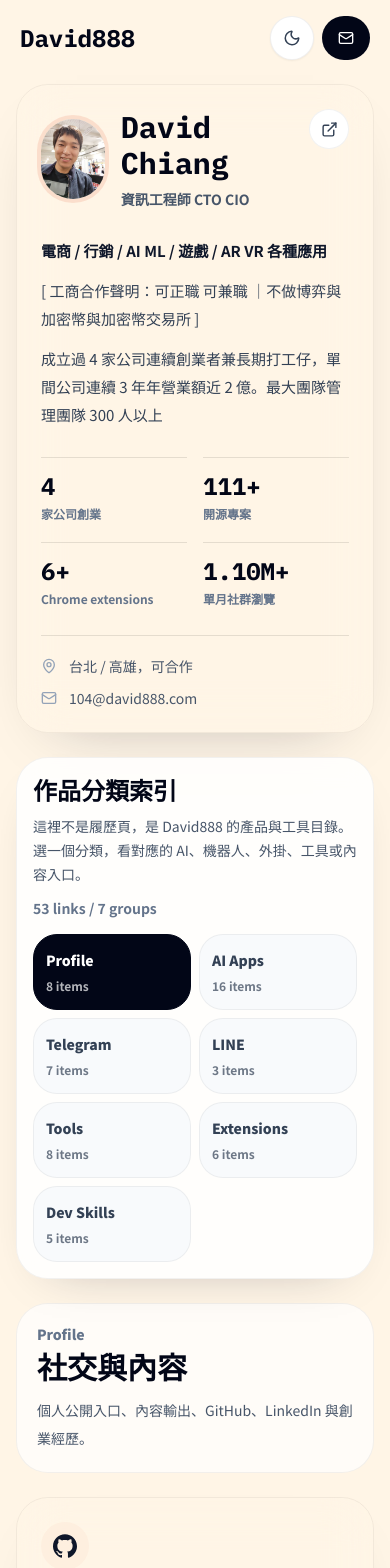
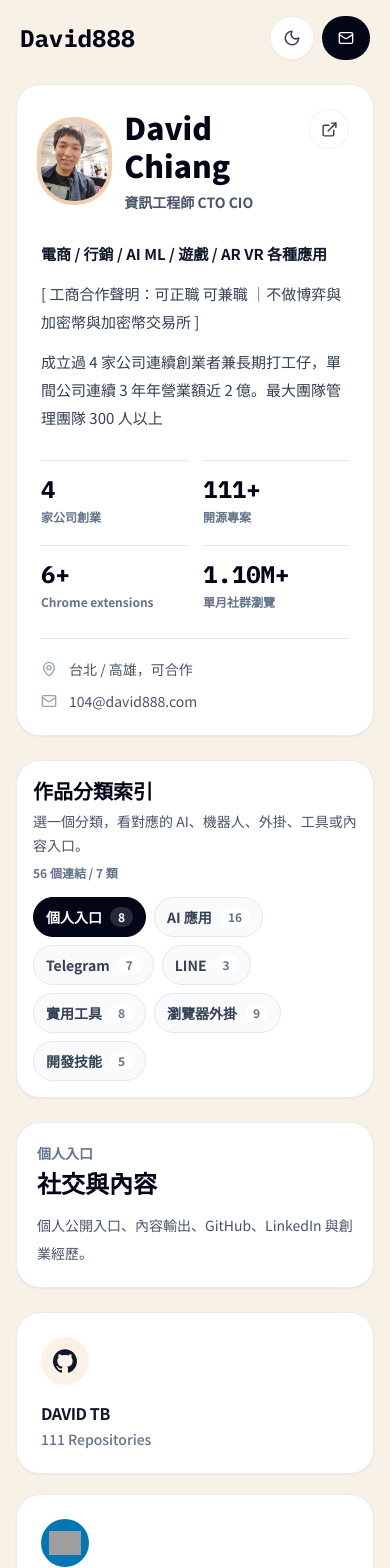
Before and after one commit to tbdavid2019/david888-bento-portfolio, a React (Vite) app: page / in a window 390 px wide. Shown: the top 1568 px of the page. Built offline with nearby package versions, Linux system fonts and the light colour scheme; grey boxes are pictures that could not be loaded.

Commit message:
Refine extension layout and copy

```diff
--- a/components/BentoGrid.tsx
+++ b/components/BentoGrid.tsx
@@ -21,13 +21,13 @@ type CategoryMeta = {
 const categories: CategoryMeta[] = [
   {
     id: 'social',
-    label: 'Profile',
+    label: '個人入口',
     title: '社交與內容',
     summary: '個人公開入口、內容輸出、GitHub、LinkedIn 與創業經歷。',
   },
   {
     id: 'ai',
-    label: 'AI Apps',
+    label: 'AI 應用',
     title: 'AI 應用與研究',
     summary: 'Hugging Face spaces、命理可視化、文件處理、投資研究與各種 AI prototype。',
   },
@@ -45,25 +45,25 @@ const categories: CategoryMeta[] = [
   },
   {
     id: 'tools',
-    label: 'Tools',
+    label: '實用工具',
     title: '實用工具與服務',
     summary: '資產管理、轉址追蹤、地圖、查詢工具與個人服務集合。',
   },
   {
     id: 'extensions',
-    label: 'Extensions',
+    label: '瀏覽器外掛',
     title: '瀏覽器外掛',
-    summary: 'Chrome extension、生產力、學習、聊天與網址處理工具。',
+    summary: 'Chrome 外掛：摘要、聊天、分頁整理、學單字、改字體，讓日常瀏覽和資料整理更省力。',
   },
   {
     id: 'skills',
-    label: 'Dev Skills',
+    label: '開發技能',
     title: '專業開發技能',
     summary: '給 LLM / Agent 使用的開發文件技能與維護能力。',
   },
   {
     id: 'others',
-    label: 'Others',
+    label: '其他',
     title: '其他作品',
     summary: '暫時不歸類但仍可瀏覽的作品。',
   },
@@ -118,22 +118,22 @@ export const BentoGrid: React.FC = () => {
       </aside>
 
       <section className="min-w-0 space-y-6">
-        <div className="rounded-3xl border border-black/[0.05] bg-white/85 p-4 shadow-[0_18px_50px_-36px_rgba(15,23,42,0.38)] backdrop-blur-md dark:border-white/[0.08] dark:bg-slate-900/85 md:p-5">
-          <div className="mb-4 flex flex-col gap-3 md:flex-row md:items-end md:justify-between">
+        <div className="rounded-2xl border border-slate-200/80 bg-white p-4 shadow-sm dark:border-white/[0.08] dark:bg-slate-900/85 md:p-5">
+          <div className="mb-4 flex flex-col gap-2 md:flex-row md:items-end md:justify-between">
             <div>
-              <h2 className="text-2xl font-black text-slate-950 dark:text-white md:text-3xl">
+              <h2 className="text-xl font-black text-slate-950 dark:text-white md:text-2xl">
                 作品分類索引
               </h2>
-              <p className="mt-2 max-w-2xl text-sm leading-6 text-slate-600 dark:text-slate-300">
-                這裡不是履歷頁，是 David888 的產品與工具目錄。選一個分類，看對應的 AI、機器人、外掛、工具或內容入口。
+              <p className="mt-1 max-w-2xl text-sm leading-6 text-slate-600 dark:text-slate-300">
+                選一個分類，看對應的 AI、機器人、外掛、工具或內容入口。
               </p>
             </div>
-            <div className="shrink-0 text-sm font-bold text-slate-500 dark:text-slate-400">
-              {items.length} links / {visibleCategories.length} groups
+            <div className="shrink-0 text-xs font-bold text-slate-500 dark:text-slate-400">
+              {items.length} 個連結 / {visibleCategories.length} 類
             </div>
           </div>
 
-          <div className="grid grid-cols-2 gap-2 sm:grid-cols-3 xl:grid-cols-7">
+          <div className="flex flex-wrap gap-2">
             {visibleCategories.map((category) => {
               const isActive = category.id === activeCategory?.id;
               const count = groupedItems[category.id]?.length ?? 0;
@@ -143,15 +143,17 @@ export const BentoGrid: React.FC = () => {
                   key={category.id}
                   type="button"
                   onClick={() => setActiveCategoryId(category.id)}
-                  className={`min-h-[76px] rounded-2xl border px-3 py-3 text-left transition-all duration-300 ${
+                  className={`inline-flex h-10 items-center gap-2 rounded-full border px-3 text-sm font-bold transition-all duration-200 ${
                     isActive
                       ? 'border-slate-950 bg-slate-950 text-white dark:border-primary dark:bg-primary dark:text-slate-950'
-                      : 'border-black/[0.05] bg-slate-50 text-slate-700 hover:bg-white dark:border-white/[0.08] dark:bg-slate-800/70 dark:text-slate-200 dark:hover:bg-slate-800'
+                      : 'border-slate-200 bg-slate-50 text-slate-700 hover:border-slate-300 hover:bg-white dark:border-white/[0.08] dark:bg-slate-800/70 dark:text-slate-200 dark:hover:bg-slate-800'
                   }`}
                   aria-pressed={isActive}
                 >
-                  <div className="truncate text-sm font-black">{category.label}</div>
-                  <div className="mt-2 text-xs font-semibold opacity-70">{count} items</div>
+                  <span>{category.label}</span>
+                  <span className={`rounded-full px-2 py-0.5 text-xs ${isActive ? 'bg-white/15' : 'bg-white text-slate-500 dark:bg-slate-900 dark:text-slate-400'}`}>
+                    {count}
+                  </span>
                 </button>
               );
             })}
@@ -159,13 +161,13 @@ export const BentoGrid: React.FC = () => {
         </div>
 
         {activeCategory && (
-          <div className="rounded-3xl border border-black/[0.05] bg-white/70 p-5 dark:border-white/[0.08] dark:bg-slate-900/70 md:p-6">
+          <div className="rounded-2xl border border-slate-200/80 bg-white p-5 shadow-sm dark:border-white/[0.08] dark:bg-slate-900/70 md:p-6">
             <div className="flex flex-col gap-4 md:flex-row md:items-start md:justify-between">
               <div className="max-w-3xl">
                 <div className="text-sm font-black text-slate-500 dark:text-slate-400">
                   {activeCategory.label}
                 </div>
-                <h3 className="mt-1 text-3xl font-black text-slate-950 dark:text-white">
+                <h3 className="mt-1 text-2xl font-black text-slate-950 dark:text-white md:text-3xl">
                   {activeCategory.title}
                 </h3>
                 <p className="mt-3 text-sm leading-7 text-slate-600 dark:text-slate-300">
--- a/components/ProfileCard.tsx
+++ b/components/ProfileCard.tsx
@@ -22,7 +22,7 @@ export const ProfileCard: React.FC = () => {
                             className="h-20 w-20 rounded-3xl object-cover ring-4 ring-primary/70"
                         />
                         <div>
-                            <h1 className="font-mono text-3xl font-black text-slate-950 dark:text-white">
+                            <h1 className="text-3xl font-black leading-tight text-slate-950 dark:text-white">
                                 {profileData.name}
                             </h1>
                             <p className="mt-2 text-sm font-bold text-slate-600 dark:text-slate-300">
--- a/components/cards/CardWrapper.tsx
+++ b/components/cards/CardWrapper.tsx
@@ -12,17 +12,17 @@ export const CardWrapper: React.FC<CardWrapperProps> = ({ children, className =
     <div
       onClick={onClick}
       className={`
-        bg-card-light/92 dark:bg-card-dark/92
-        rounded-[2rem]
-        border border-black/[0.05] dark:border-white/[0.08]
-        shadow-[0_24px_60px_-40px_rgba(15,23,42,0.34)]
-        dark:shadow-[0_24px_60px_-40px_rgba(2,6,23,0.8)]
+        bg-white dark:bg-card-dark/92
+        rounded-2xl
+        border border-slate-200/80 dark:border-white/[0.08]
+        shadow-sm
+        dark:shadow-[0_18px_45px_-34px_rgba(2,6,23,0.9)]
         transition-all duration-500 ease-out
         h-full flex flex-col
         relative overflow-hidden
         backdrop-blur-xl
         ${noPadding ? '' : 'p-6 md:p-8'}
-        ${onClick ? 'cursor-pointer group hover:-translate-y-1.5 hover:shadow-[0_28px_80px_-42px_rgba(15,23,42,0.4)] dark:hover:shadow-[0_28px_80px_-42px_rgba(2,6,23,0.95)]' : ''}
+        ${onClick ? 'cursor-pointer group hover:-translate-y-1 hover:shadow-md dark:hover:shadow-[0_24px_60px_-36px_rgba(2,6,23,0.95)]' : ''}
         ${className}
       `}
     >
--- a/data/bento-links.json
+++ b/data/bento-links.json
@@ -154,6 +154,14 @@
   },
   {
     "type": "link",
+    "title": "側邊翻譯 333",
+    "description": "提供便捷側邊欄介面的翻譯輔助工具，讓使用者在瀏覽外語網站時能隨時進行對照翻譯，享受無憂的閱讀體驗。",
+    "url": "https://chromewebstore.google.com/detail/%E5%81%B4%E9%82%8A%E7%BF%BB%E8%AD%AF-333/odidpbpeokeiedljjcoppibifgnifmpg",
+    "tag": "extensions",
+    "section": "學習與閱讀體驗 (Learning & Reading Experience)"
+  },
+  {
+    "type": "link",
     "title": "HF: 股神 AI 投資公司",
     "url": "https://huggingface.co/spaces/tbdavid2019/ai-hedge-fund",
     "imageSource": "https://storage.googleapis.com/creatorspace-public/sites%2Fogimages%2FaHR0cHM6Ly9jZG4tdGh1bWJuYWlscy5odWdnaW5nZmFjZS5jby9zb2NpYWwtdGh1bWJuYWlscy9zcGFjZXMvdGJkYXZpZDIwMTkvYWktaGVkZ2UtZnVuZC5wbmc%3D.png",
@@ -255,6 +263,22 @@
     "imageSource": "https://storage.googleapis.com/creatorspace-public/sites%2Fogimages%2FaHR0cHM6Ly9saDMuZ29vZ2xldXNlcmNvbnRlbnQuY29tL1p5WUpZcXU0MUhsRW1YbUExdnZuWGxQcmhNal82aDJaRUpHd0g4d2JJTDVCUXBESlpiZGVOZFctVE05YUZ1M2NKV01QODF5ZDJ2cXhfdnV1dlV6dkVucVJ4Zz1zMTI4LXJqLXNjMHgwMGZmZmZmZg%3D%3D.jpeg",
     "tag": "extensions",
     "section": "AI 與生產力工具 (AI & Productivity)"
+  },
+  {
+    "type": "link",
+    "title": "final destination 檢查網址的最終目的地 333",
+    "description": "輕量級的資安防護工具。透過串接 888desturl API，協助使用者在點擊未知連結前，預先解析並確認網址的最終導向位置，防範惡意重新導向風險。",
+    "url": "https://chromewebstore.google.com/detail/final-destination-333/obcenjfdaklcigkaojocademabnookln",
+    "tag": "extensions",
+    "section": "實用小工具與資安 (Utilities & Security)"
+  },
+  {
+    "type": "link",
+    "title": "輪盤選擇器 333",
+    "description": "支援離線使用的趣味決策小工具。提供簡單直覺的自訂選項介面，透過轉動輪盤幫助使用者快速克服「選擇困難症」。",
+    "url": "https://chromewebstore.google.com/detail/%E8%BC%AA%E7%9B%A4%E9%81%B8%E6%93%87%E5%99%A8-333/oaaajpfjfjhbegdiajklkaljjddlbnjp",
+    "tag": "extensions",
+    "section": "實用小工具與資安 (Utilities & Security)"
   },
   {
     "type": "link",
--- a/index.css
+++ b/index.css
@@ -9,7 +9,7 @@
   --spacing-16: 1rem;
   --spacing-24: 1.5rem;
   --spacing-32: 2rem;
-  --paper: #fff5e6;
+  --paper: #f7f1e6;
   --ink: #0f172a;
 }
 
@@ -22,7 +22,7 @@ body {
   font-feature-settings: "cv02", "cv03", "cv04", "cv11";
   scroll-behavior: smooth;
   min-height: 100vh;
-  background: #fff5e6;
+  background: #f7f1e6;
   color: var(--ink);
 }
 
--- a/index.html
+++ b/index.html
@@ -15,13 +15,13 @@
       theme: {
         extend: {
           colors: {
-            primary: "#FAD4C0",
-            secondary: "#80A1C1",
+            primary: "#EAB98E",
+            secondary: "#6F8FA8",
             success: "#16A34A",
             warning: "#D97706",
             danger: "#DC2626",
-            surface: "#FFF5E6",
-            "background-light": "#FFF5E6", // Using surface as background
+            surface: "#F7F1E6",
+            "background-light": "#F7F1E6",
             "background-dark": "#111827", // Using text color as dark bg
             "card-light": "#ffffff",
             "card-dark": "#1e293b",
```
